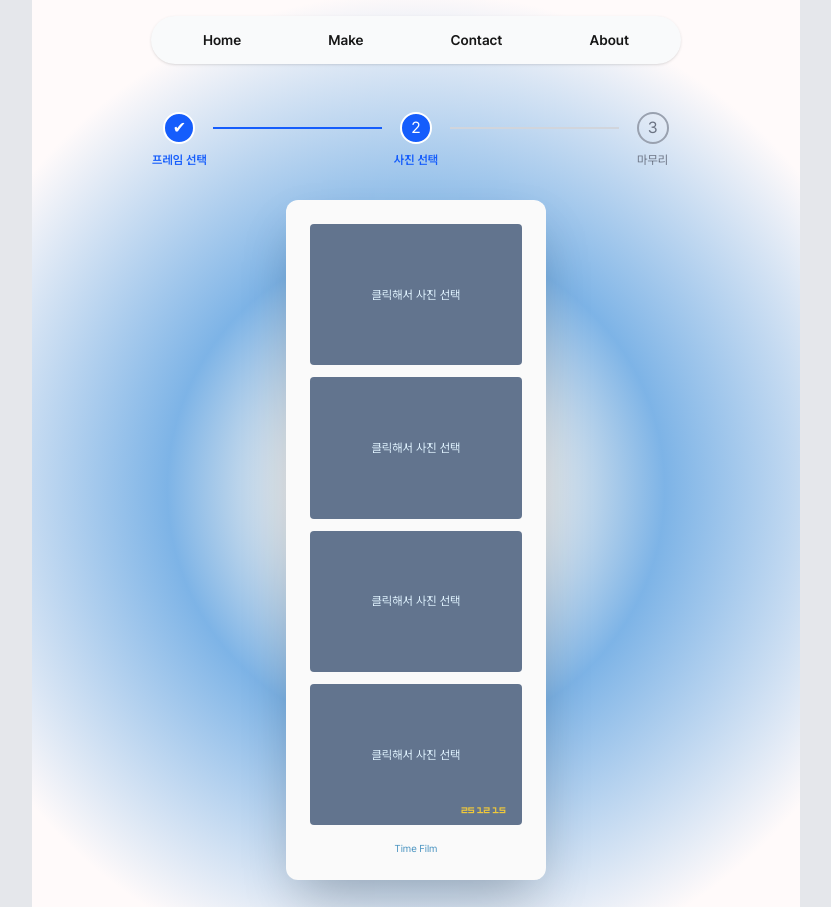
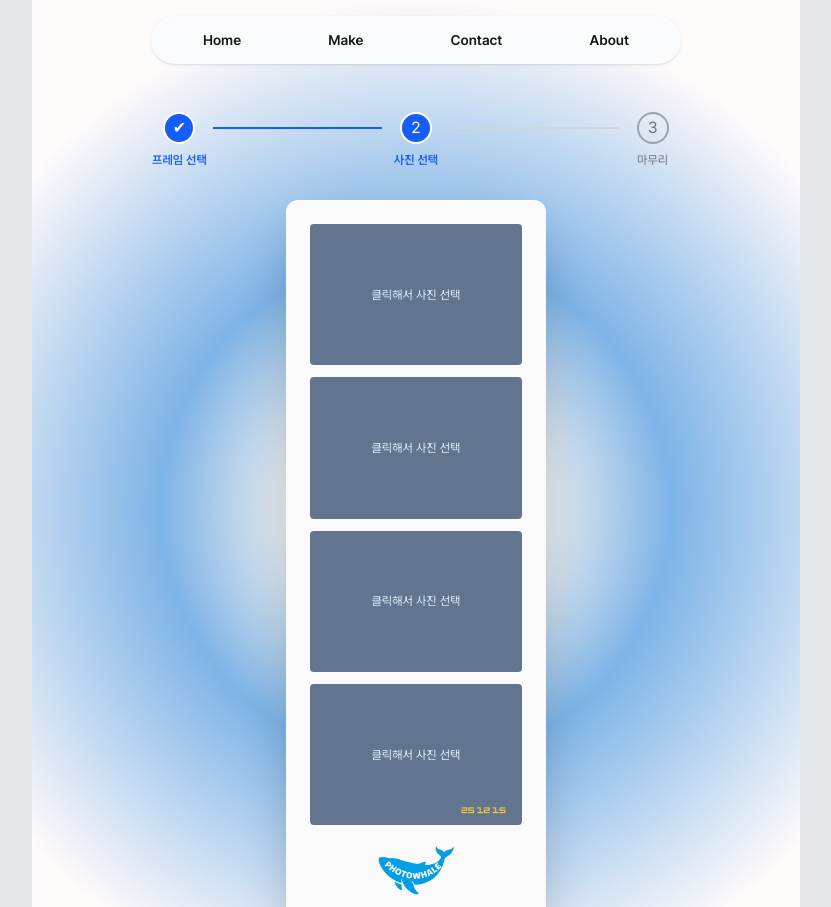
Before and after one commit to PHOTOWHALE/PHOTOWHALE, a Next.js app: page /frame/view in a window 1280 px wide. Shown: the top 907 px of the page, without its empty margins (224-1055 px from the left). Built offline with nearby package versions, Linux system fonts and the light colour scheme.

Commit message:
feat: 새로운 로고 추가 및 기존명 관련 정보 수정 (#51)

```diff
--- a/app/about/AboutPageContent.tsx
+++ b/app/about/AboutPageContent.tsx
@@ -1,11 +1,19 @@
 import Link from 'next/link';
 import { EnvelopeIcon } from '@heroicons/react/24/outline';
 import { UserIcon } from '@heroicons/react/24/outline';
+import Image from 'next/image';
 
 export default function AboutPageContent() {
   return (
     <div className="flex flex-col gap-8 items-center justify-center py-10">
-      <h1 className="text-3xl font-bold">Time Film</h1>
+      <div className="w-50 h-20 relative">
+        <Image
+          src="/images/icon/logo/photo-whale-logo.png"
+          alt="PhotoWhale Logo"
+          fill
+          className="object-contain"
+        />
+      </div>
 
       <div className="flex flex-wrap gap-6 justify-center max-w-4xl">
         <div className="flex flex-col gap-4 p-6 border rounded-xl shadow-lg w-80 bg-white">
--- a/components/common/PhotoFrame.tsx
+++ b/components/common/PhotoFrame.tsx
@@ -14,6 +14,7 @@ import SortableItem from '@/components/common/SortableItem';
 import { COLORS } from '@/types/colors';
 import useSkinStore from '@/stores/useSkinStore';
 import { SKINS } from '@/types/skins';
+import Image from 'next/image';
 
 const LAYOUT_TO_COUNT: Record<Layout, number> = {
   '1x2': 2,
@@ -102,12 +103,14 @@ export default function PhotoFrame({ enableDnd = true }: PhotoFrameProps) {
               ))}
 
               <div
-                className={`
-                  mt-1 text-center text-[10px] text-sky-700/70
-                  ${isGrid ? 'col-span-2' : ''}
-                `}
+                className={`mt-2 text-center text-[10px] text-sky-700/70 relative w-[100px] h-[50px] mx-auto ${isGrid ? 'col-span-2' : ''}`}
               >
-                Time Film
+                <Image
+                  src="/images/icon/logo/photo-whale-logo.png"
+                  alt="Logo"
+                  fill
+                  className="object-contain"
+                />
               </div>
             </div>
           </SortableContext>
--- a/components/common/selectPage/FrameLayoutPreview.tsx
+++ b/components/common/selectPage/FrameLayoutPreview.tsx
@@ -23,7 +23,7 @@ export default function FrameLayoutPreview({ layout }: Props) {
           ))}
         </div>
 
-        <div className="mt-2 text-center text-[10px] text-neutral-400">Time Film</div>
+        <div className="mt-2 text-center text-[10px] text-neutral-400">PHOTOWHALE</div>
       </div>
     </div>
   );
```
Also changed, not shown: public/images/icon/logo/photo-whale-logo.png (added).
